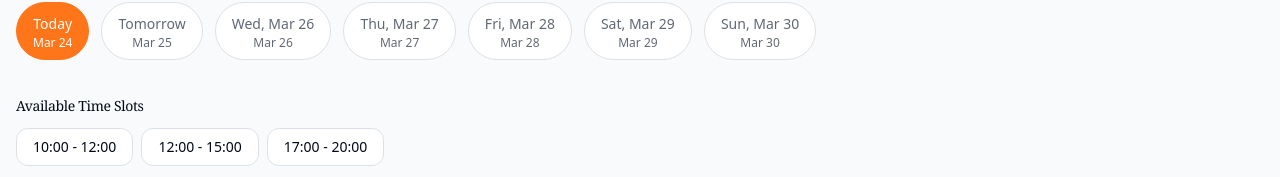
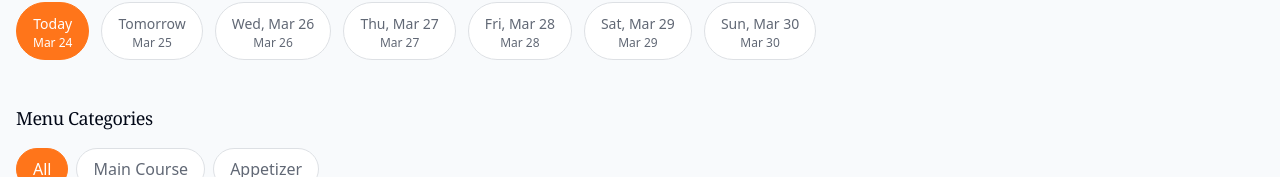
Before and after one commit to osspool/halaeats-flow, a React (Vite) app: page /caterer/caterer-1 in a window 1280 px wide. Shown: the part 775-952 px from the top of the page. Built offline with nearby package versions, Linux system fonts and the light colour scheme.

Commit message:
Remove time slot display from CatererPage
Removed the display of time slots from the CatererPage, as they are redundant and will be handled during the order placement process.

```diff
--- a/src/components/caterer/MenuDatePicker.tsx
+++ b/src/components/caterer/MenuDatePicker.tsx
@@ -63,27 +63,6 @@ const MenuDatePicker = ({ availableDates, selectedDate, onSelectDate }: MenuDate
           </button>
         ))}
       </div>
-
-      <div className="mt-6">
-        <h4 className="text-sm font-medium mb-3">Available Time Slots</h4>
-        <div className="flex flex-wrap gap-2">
-          {availableDates
-            .find(d => d.date === selectedDate)
-            ?.availableTimeSlots.map(slot => (
-              <div
-                key={slot.id}
-                className={cn(
-                  "py-2 px-4 rounded-lg border text-sm",
-                  slot.available
-                    ? "bg-white border-halaeats-200 hover:border-primary/50 cursor-pointer"
-                    : "bg-halaeats-50 border-halaeats-100 text-halaeats-400 cursor-not-allowed"
-                )}
-              >
-                {slot.startTime} - {slot.endTime}
-              </div>
-            ))}
-        </div>
-      </div>
     </div>
   );
 };
```
